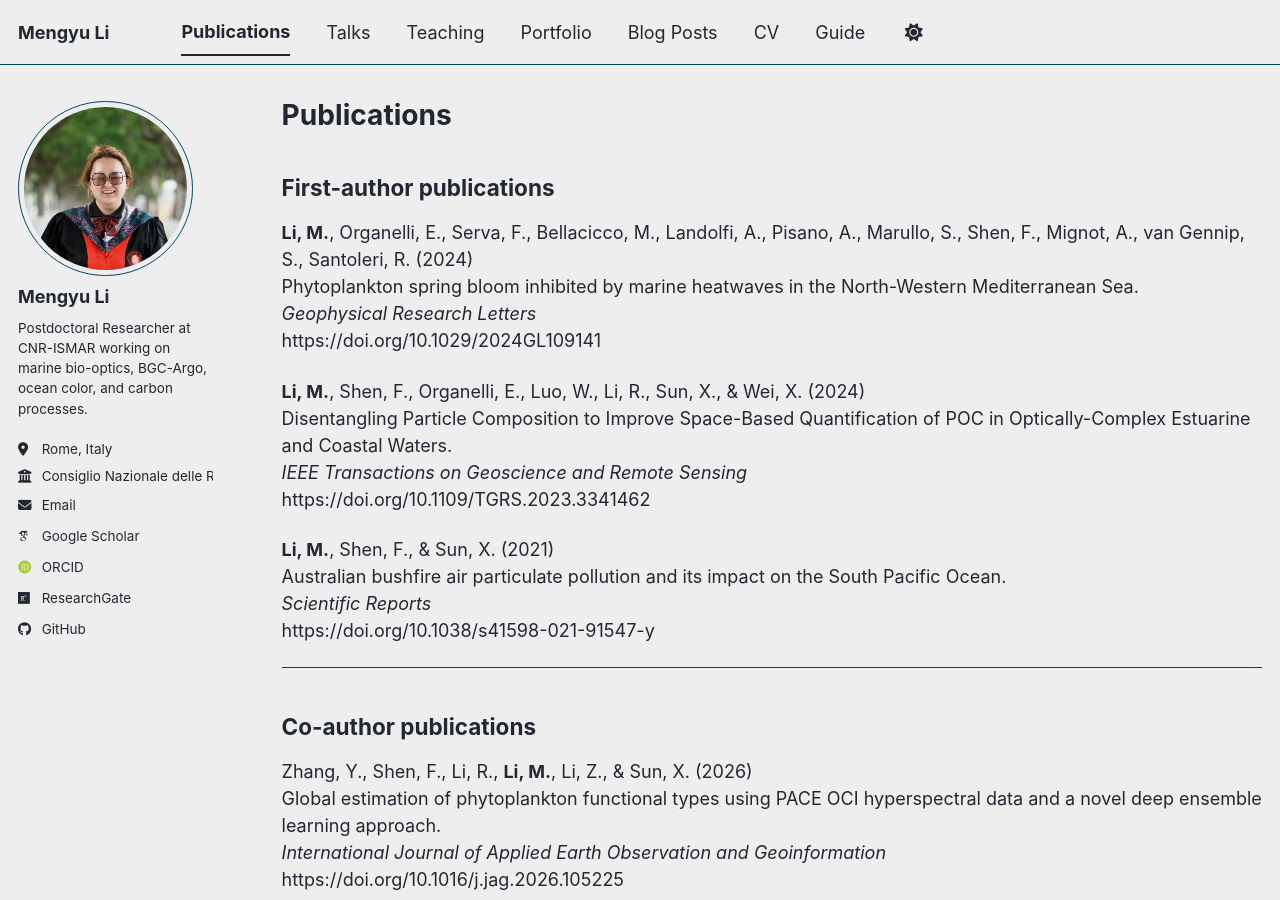
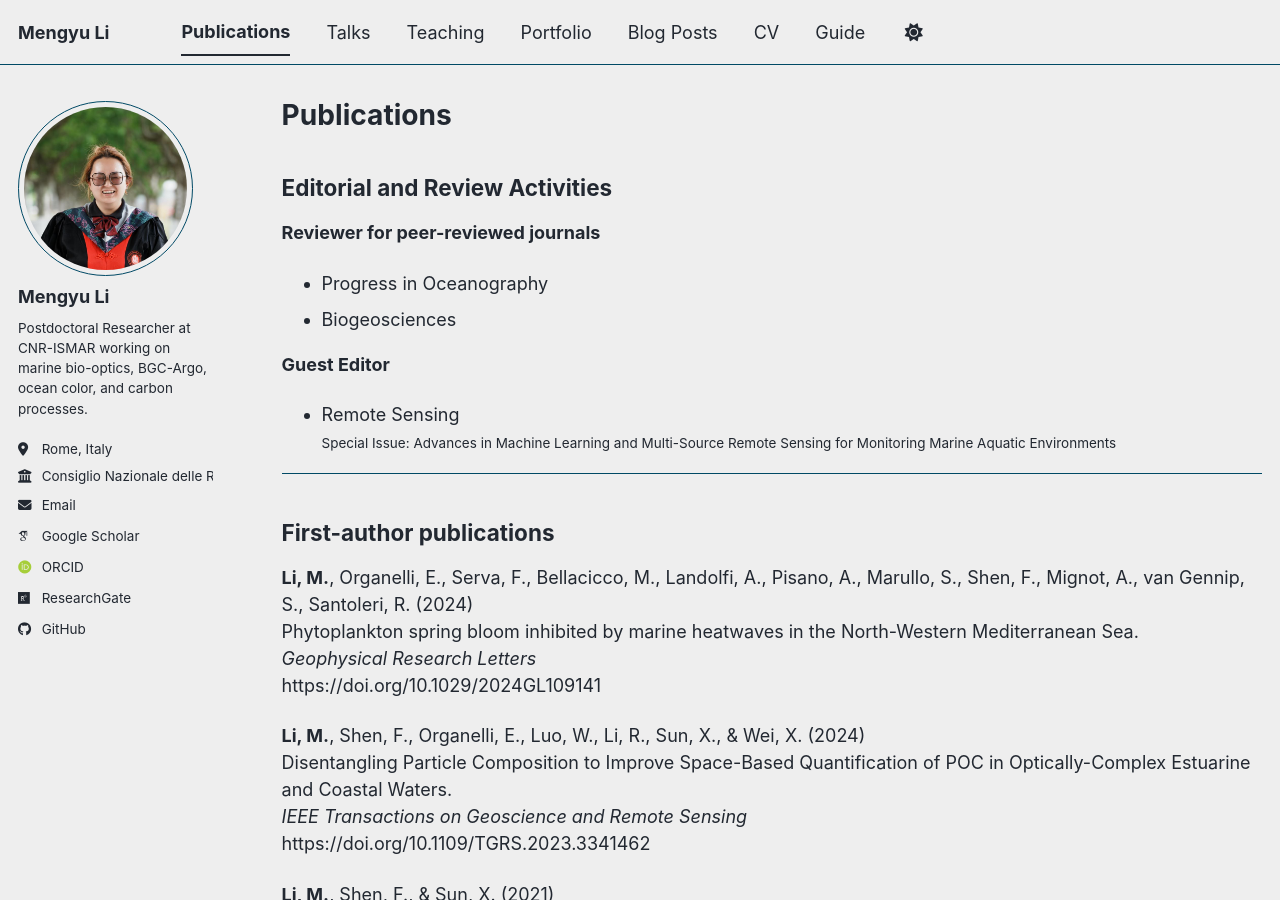
Before and after one commit to MengyuLi15/MengyuLi15.github.io, a Jekyll site: the page built from _publications/publications.md, in a window 1280 px wide and 900 px high. Built offline with Jekyll 4.4.1, drawn with Linux system fonts in a browser that asks for light colours; some web fonts are replaced; a script bundle is joined from its source files by our own code; library files that are not in the unit come from our copies.

Commit message:
publications.md

```diff
--- a/_publications/publications.md
+++ b/_publications/publications.md
@@ -4,7 +4,20 @@ title: "Publications"
 permalink: /publications/
 author_profile: true
 ---
+## Editorial and Review Activities
 
+**Reviewer for peer-reviewed journals**
+
+- Progress in Oceanography
+- Biogeosciences
+
+
+**Guest Editor**
+
+- Remote Sensing
+  <small>Special Issue: Advances in Machine Learning and Multi-Source Remote Sensing for Monitoring Marine Aquatic Environments</small>
+
+---
 ## First-author publications
 
 **Li, M.**, Organelli, E., Serva, F., Bellacicco, M., Landolfi, A., Pisano, A., Marullo, S., Shen, F., Mignot, A., van Gennip, S., Santoleri, R. (2024)
```
